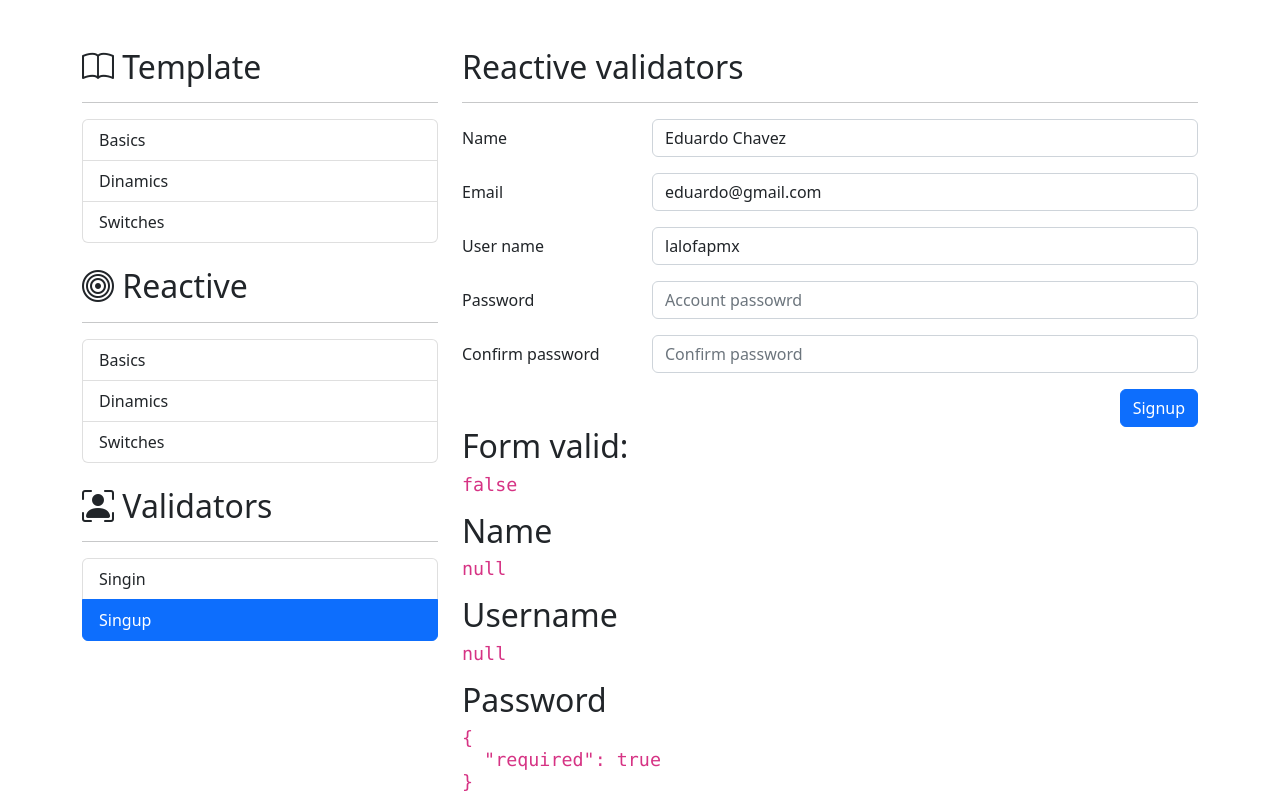
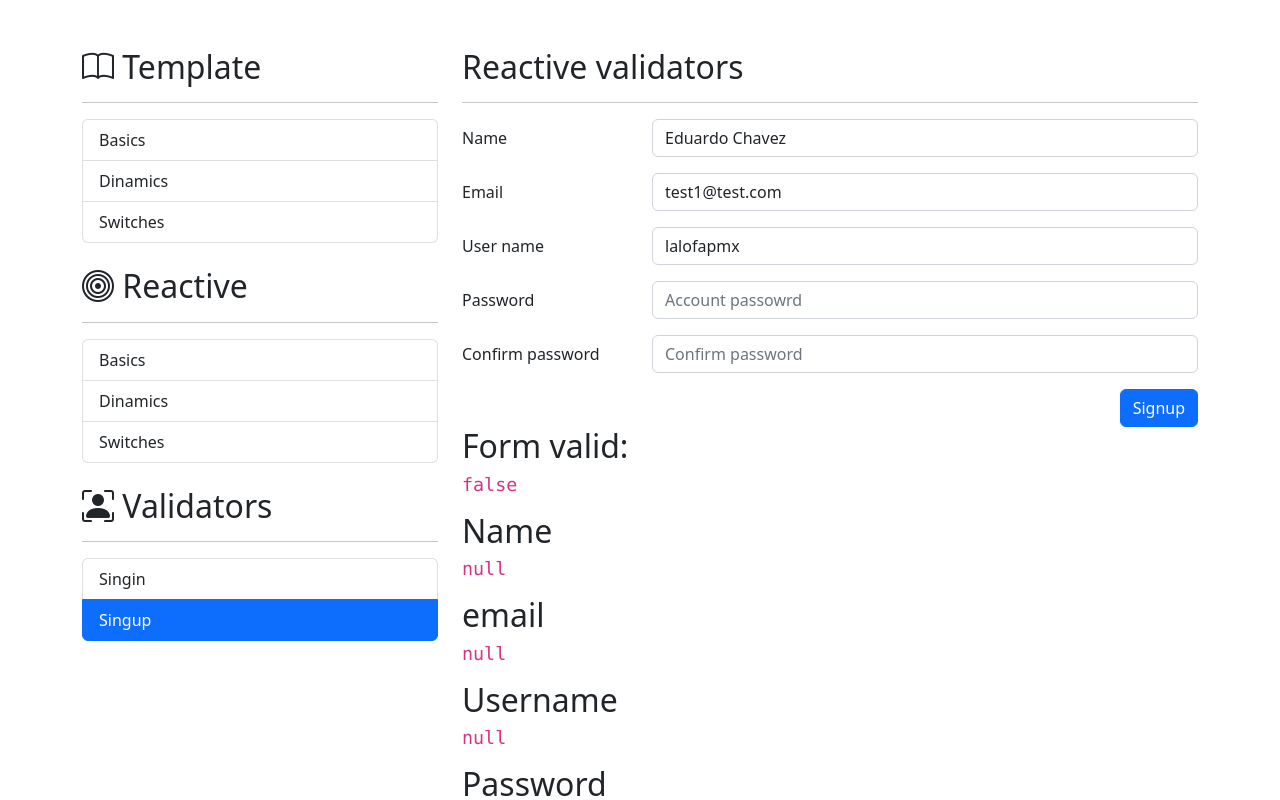
Before and after one commit to EduardoUDG/Angular_form-app, an Angular app: page /template/basics in a window 1280 px wide. Both pictures are taken after a click on the item "Singup". Shown: the top 800 px of the page. Built offline with nearby package versions, Linux system fonts and the light colour scheme; no server answers.

Commit message:
update - service to async validators ( email )

```diff
--- a/src/app/app.module.ts
+++ b/src/app/app.module.ts
@@ -1,5 +1,6 @@
 import { NgModule } from '@angular/core';
 import { BrowserModule } from '@angular/platform-browser';
+import { HttpClientModule } from '@angular/common/http';
 
 import { AppRoutingModule } from './app-routing.module';
 import { AppComponent } from './app.component';
@@ -12,7 +13,8 @@ import { SharedModule } from './shared/shared.module';
   imports: [
     BrowserModule,
     AppRoutingModule,
-    SharedModule
+    SharedModule,
+    HttpClientModule
   ],
   providers: [],
   bootstrap: [AppComponent]
--- a/src/app/auth/pages/singup/singup.component.html
+++ b/src/app/auth/pages/singup/singup.component.html
@@ -102,6 +102,11 @@
   <code><pre>{{ myForm.controls['name'].errors | json}}</pre></code>
 </h4>
 
+<h2>email</h2>
+<h4>
+  <code><pre>{{ myForm.controls['email'].errors | json}}</pre></code>
+</h4>
+
 <h2>Username</h2>
 <h4>
   <code><pre>{{ myForm.controls['username'].errors | json}}</pre></code>
--- a/src/app/auth/pages/singup/singup.component.ts
+++ b/src/app/auth/pages/singup/singup.component.ts
@@ -2,6 +2,7 @@ import { Component, OnInit } from '@angular/core';
 import { FormBuilder, FormGroup, Validators } from '@angular/forms';
 
 import { ValidatorService } from '../../../shared/validators/validator.service';
+import { EmailValidatorServicerService } from '../../../shared/validators/email-validator.service';
 
 @Component({
   selector: 'app-singup',
@@ -14,7 +15,7 @@ export class SingupComponent implements OnInit {
 
   myForm: FormGroup = this._fb.group({
     name            : ['', [Validators.required, Validators.pattern( this._vs.lastNamePattern )]],
-    email           : ['', [Validators.required, Validators.pattern( this._vs.emailPattern ) ]],
+    email           : ['', [Validators.required, Validators.pattern( this._vs.emailPattern ) ], [this._ev ]],
     username        : ['', [Validators.required, this._vs.cannotBeUsername] ],
     password        : ['', [Validators.required, Validators.minLength(6)] ],
     confirmPassword : ['', [Validators.required] ],
@@ -24,13 +25,14 @@ export class SingupComponent implements OnInit {
 
   constructor(
     private _fb: FormBuilder,
-    private _vs: ValidatorService
+    private _vs: ValidatorService,
+    private _ev: EmailValidatorServicerService
   ) { }
 
   ngOnInit(): void {
     this.myForm.reset({
       name: 'Eduardo Chavez',
-      email: 'eduardo@gmail.com',
+      email: 'test1@test.com',
       username: 'lalofapmx'
     })
   }
--- /dev/null
+++ b/src/app/shared/validators/email-validator.service.ts
@@ -0,0 +1,30 @@
+import { HttpClient } from '@angular/common/http';
+import { Injectable } from '@angular/core';
+import { AbstractControl, AsyncValidator, ValidationErrors } from '@angular/forms';
+import { Observable, map } from 'rxjs';
+
+@Injectable({
+  providedIn: 'root'
+})
+export class EmailValidatorServicerService implements AsyncValidator{
+
+  constructor(
+    private _http: HttpClient
+  ) { }
+
+  validate(control: AbstractControl):Observable<ValidationErrors | null> {
+
+    const email = control.value;
+    console.log( email );
+
+    return this._http.get<any[]>(`http://localhost:4000/usuarios?q=${email}`)
+                    .pipe(
+                      map( resp => {
+                        return ( resp.length === 0 )
+                          ? null
+                          : { emailTaked:true };
+                      })
+                    )
+  }
+
+}
```
